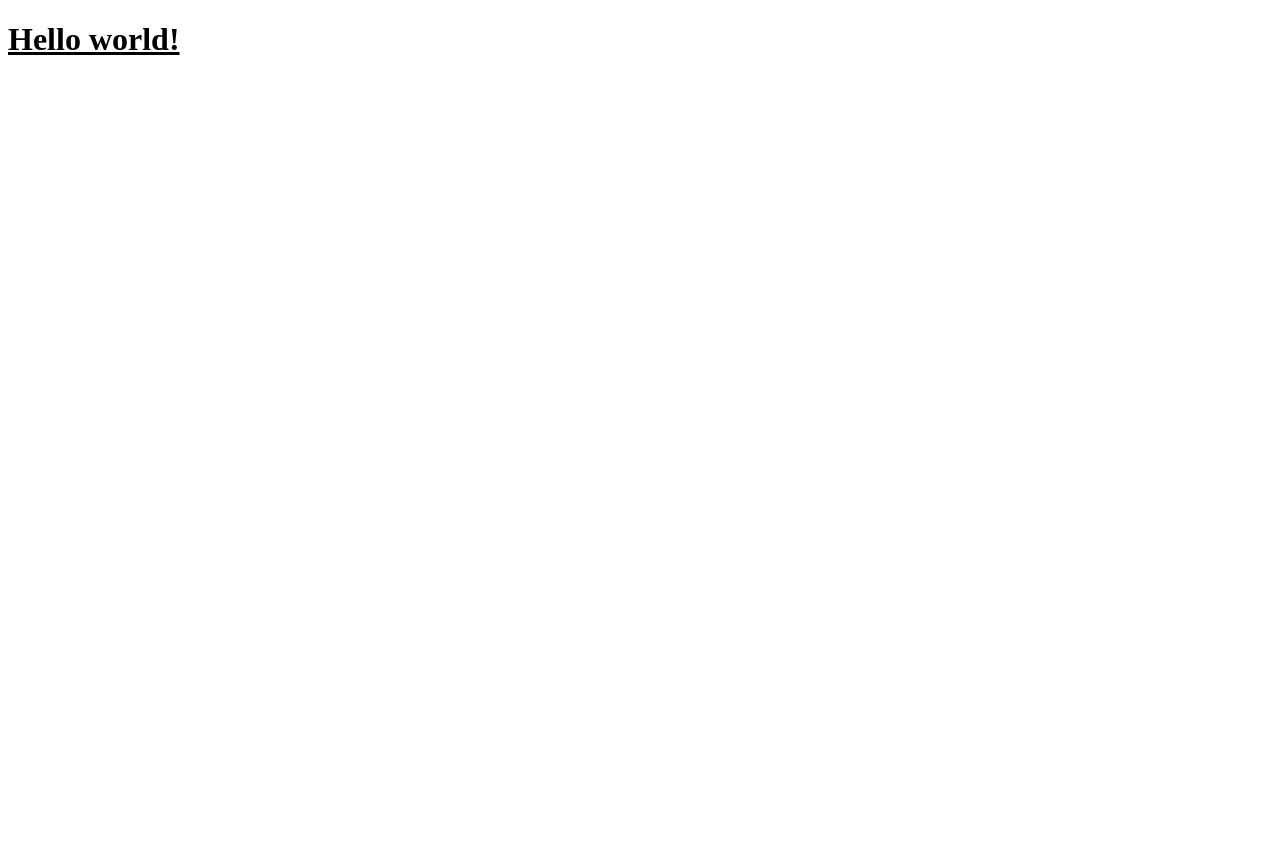
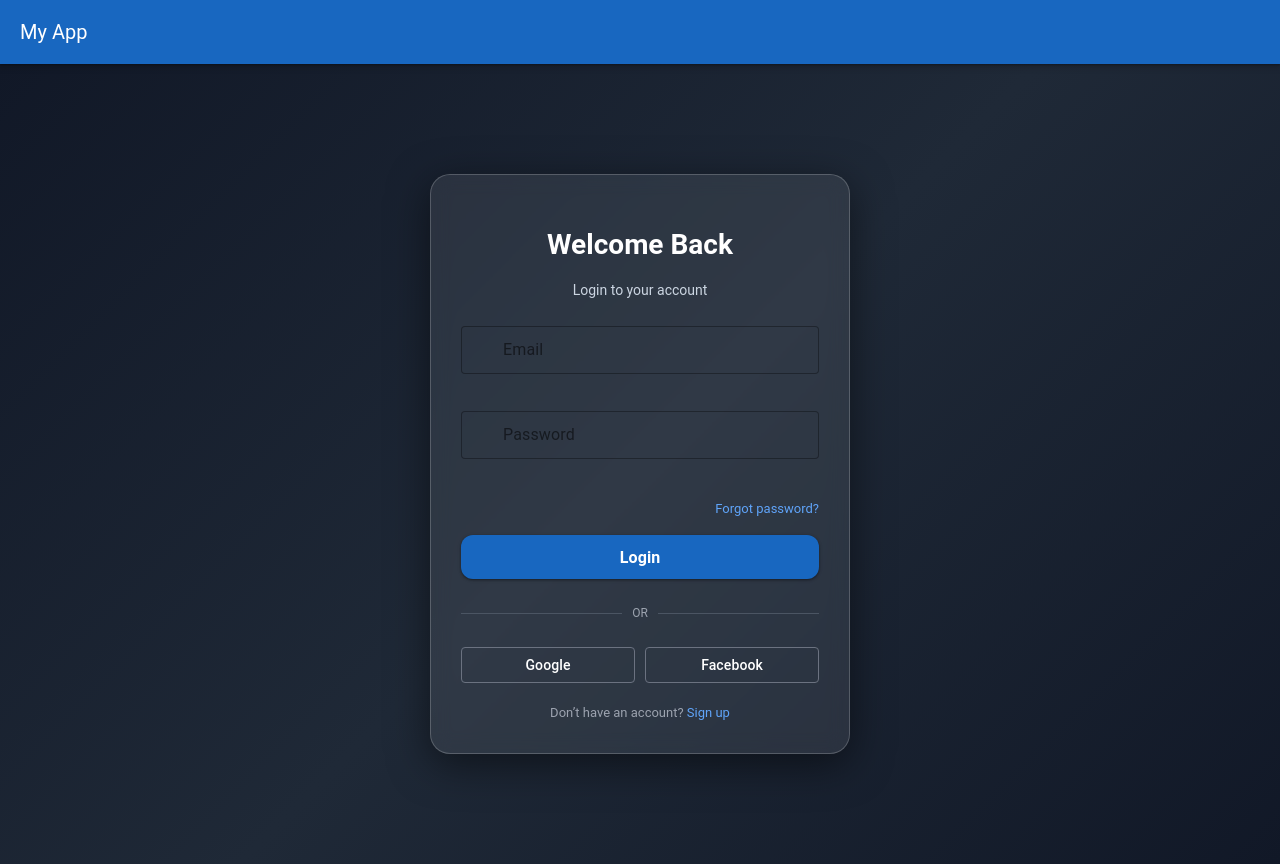
Before and after one commit to bejaouiAhmed20/vue_js_library_project, a Vue app: page / in a window 1280 px wide. Before the commit the page ends 800 px from the top, so only its background shows below. Built offline with nearby package versions, Linux system fonts and the light colour scheme.

Commit message:
create project and add router

```diff
--- a/package.json
+++ b/package.json
@@ -9,8 +9,11 @@
     "preview": "vite preview"
   },
   "dependencies": {
+    "@mdi/font": "^7.4.47",
     "@tailwindcss/postcss": "^4.2.1",
-    "vue": "^3.5.25"
+    "vue": "^3.5.25",
+    "vue-router": "^5.0.3",
+    "vuetify": "^4.0.2"
   },
   "devDependencies": {
     "@types/node": "^24.10.1",
@@ -21,6 +24,7 @@
     "tailwindcss": "^4.2.1",
     "typescript": "~5.9.3",
     "vite": "^7.3.1",
+    "vite-plugin-vuetify": "^2.1.3",
     "vue-tsc": "^3.1.5"
   }
 }
--- /dev/null
+++ b/shims-vue.d.ts
@@ -0,0 +1,5 @@
+declare module '*.vue' {
+  import { DefineComponent } from 'vue'
+  const component: DefineComponent<{}, {}, any>
+  export default component
+}
--- a/src/App.vue
+++ b/src/App.vue
@@ -1,14 +1,14 @@
+<template>
+  <v-app>
+    <v-app-bar app color="primary" dark>
+      <v-toolbar-title>My App</v-toolbar-title>
+    </v-app-bar>
+
+    <v-main>
+      <router-view />
+    </v-main>
+  </v-app>
+</template>
+
 <script setup lang="ts">
 </script>
-
-<template>
-  <div>
-    <h1 class="text-3xl font-bold underline">
-      Hello world!
-    </h1>
-  </div>
-</template>
-
-<style scoped>
-
-</style>
--- a/src/components/HelloWorld.vue
+++ /dev/null
@@ -1,41 +0,0 @@
-<script setup lang="ts">
-import { ref } from 'vue'
-
-defineProps<{ msg: string }>()
-
-const count = ref(0)
-</script>
-
-<template>
-  <h1>{{ msg }}</h1>
-
-  <div class="card">
-    <button type="button" @click="count++">count is {{ count }}</button>
-    <p>
-      Edit
-      <code>components/HelloWorld.vue</code> to test HMR
-    </p>
-  </div>
-
-  <p>
-    Check out
-    <a href="https://vuejs.org/guide/quick-start.html#local" target="_blank"
-      >create-vue</a
-    >, the official Vue + Vite starter
-  </p>
-  <p>
-    Learn more about IDE Support for Vue in the
-    <a
-      href="https://vuejs.org/guide/scaling-up/tooling.html#ide-support"
-      target="_blank"
-      >Vue Docs Scaling up Guide</a
-    >.
-  </p>
-  <p class="read-the-docs">Click on the Vite and Vue logos to learn more</p>
-</template>
-
-<style scoped>
-.read-the-docs {
-  color: #888;
-}
-</style>
--- a/src/main.ts
+++ b/src/main.ts
@@ -1,5 +1,9 @@
 import { createApp } from 'vue'
-import './style.css'
 import App from './App.vue'
+import router from './router'
+import { vuetify } from './plugins/vuetify'
 
-createApp(App).mount('#app')
+createApp(App)
+  .use(router)
+  .use(vuetify)
+  .mount('#app')
--- /dev/null
+++ b/src/plugins/vuetify.ts
@@ -0,0 +1,4 @@
+import 'vuetify/styles'
+import { createVuetify } from 'vuetify'
+
+export const vuetify = createVuetify()
--- /dev/null
+++ b/src/router/index.ts
@@ -0,0 +1,26 @@
+import { createRouter, createWebHistory } from 'vue-router'
+import type { RouteRecordRaw } from 'vue-router'
+
+// Lazy loaded pages
+const Home = () => import('../views/Home.vue')
+const Login = () => import('../views/Login.vue')
+
+const routes: Array<RouteRecordRaw> = [
+  {
+    path: '/',
+    name: 'Login',
+    component: Login
+  },
+  {
+    path: '/home',
+    name: 'Home',
+    component: Home
+  },
+]
+
+const router = createRouter({
+  history: createWebHistory(),
+  routes
+})
+
+export default router
--- /dev/null
+++ b/src/views/Home.vue
@@ -0,0 +1,5 @@
+<template>
+  <div>
+    <h1>Home Page</h1>
+  </div>
+</template>
--- /dev/null
+++ b/src/views/Login.vue
@@ -0,0 +1,203 @@
+<template>
+  <v-app>
+    <v-main>
+      <div class="login-container">
+
+        <!-- Card -->
+        <v-card class="login-card">
+
+          <!-- Title -->
+          <div class="login-header">
+            <h1>Welcome Back</h1>
+            <p>Login to your account</p>
+          </div>
+
+          <!-- Form -->
+          <v-form>
+            <!-- Email -->
+            <v-text-field
+              label="Email"
+              variant="outlined"
+              density="comfortable"
+              prepend-inner-icon="mdi-email-outline"
+              class="input-field"
+              color="primary"
+            />
+
+            <!-- Password -->
+            <v-text-field
+              label="Password"
+              type="password"
+              variant="outlined"
+              density="comfortable"
+              prepend-inner-icon="mdi-lock-outline"
+              class="input-field"
+              color="primary"
+            />
+
+            <!-- Forgot -->
+            <div class="forgot">
+              <a href="#">Forgot password?</a>
+            </div>
+
+            <!-- Button -->
+            <v-btn
+              block
+              color="primary"
+              size="large"
+              class="login-btn"
+            >
+              Login
+            </v-btn>
+          </v-form>
+
+          <!-- Divider -->
+          <div class="divider">
+            <span>OR</span>
+          </div>
+
+          <!-- Social -->
+          <div class="social-buttons">
+            <v-btn variant="outlined" class="social-btn">
+              Google
+            </v-btn>
+
+            <v-btn variant="outlined" class="social-btn">
+              Facebook
+            </v-btn>
+          </div>
+
+          <!-- Signup -->
+          <div class="signup">
+            Don’t have an account?
+            <a href="#">Sign up</a>
+          </div>
+
+        </v-card>
+
+      </div>
+    </v-main>
+  </v-app>
+</template>
+
+<script setup lang="ts">
+// Design only
+</script>
+
+<style scoped>
+/* Background */
+.login-container {
+  min-height: 100vh;
+  display: flex;
+  align-items: center;
+  justify-content: center;
+  background: linear-gradient(135deg, #111827, #1f2937, #111827);
+}
+
+/* Card */
+.login-card {
+  width: 100%;
+  max-width: 420px;
+  padding: 30px;
+  border-radius: 20px;
+  backdrop-filter: blur(10px);
+  background: rgba(255, 255, 255, 0.08);
+  border: 1px solid rgba(255, 255, 255, 0.2);
+  box-shadow: 0 10px 40px rgba(0, 0, 0, 0.5);
+}
+
+/* Header */
+.login-header {
+  text-align: center;
+  margin-bottom: 25px;
+}
+
+.login-header h1 {
+  color: white;
+  font-size: 28px;
+  margin-bottom: 5px;
+}
+
+.login-header p {
+  color: #cbd5e1;
+  font-size: 14px;
+}
+
+/* Inputs */
+.input-field {
+  margin-bottom: 15px;
+}
+
+/* Forgot */
+.forgot {
+  text-align: right;
+  margin-bottom: 15px;
+}
+
+.forgot a {
+  font-size: 13px;
+  color: #60a5fa;
+  text-decoration: none;
+}
+
+.forgot a:hover {
+  text-decoration: underline;
+}
+
+/* Button */
+.login-btn {
+  border-radius: 12px;
+  font-weight: bold;
+  margin-top: 10px;
+}
+
+/* Divider */
+.divider {
+  display: flex;
+  align-items: center;
+  margin: 25px 0;
+  color: #9ca3af;
+  font-size: 12px;
+}
+
+.divider::before,
+.divider::after {
+  content: "";
+  flex: 1;
+  height: 1px;
+  background: #4b5563;
+}
+
+.divider span {
+  margin: 0 10px;
+}
+
+/* Social */
+.social-buttons {
+  display: flex;
+  gap: 10px;
+}
+
+.social-btn {
+  flex: 1;
+  color: white;
+  border-color: #6b7280;
+}
+
+/* Signup */
+.signup {
+  text-align: center;
+  margin-top: 20px;
+  color: #9ca3af;
+  font-size: 13px;
+}
+
+.signup a {
+  color: #60a5fa;
+  text-decoration: none;
+}
+
+.signup a:hover {
+  text-decoration: underline;
+}
+</style>
--- a/vite.config.ts
+++ b/vite.config.ts
@@ -1,7 +1,8 @@
 import { defineConfig } from 'vite'
 import vue from '@vitejs/plugin-vue'
+import vuetify from 'vite-plugin-vuetify'
 
 // https://vite.dev/config/
 export default defineConfig({
-  plugins: [vue()],
+  plugins: [vue(), vuetify({ autoImport: true })],
 })
```
Also changed, not shown: 1 other file (tests, documents, lock files or other folders).
